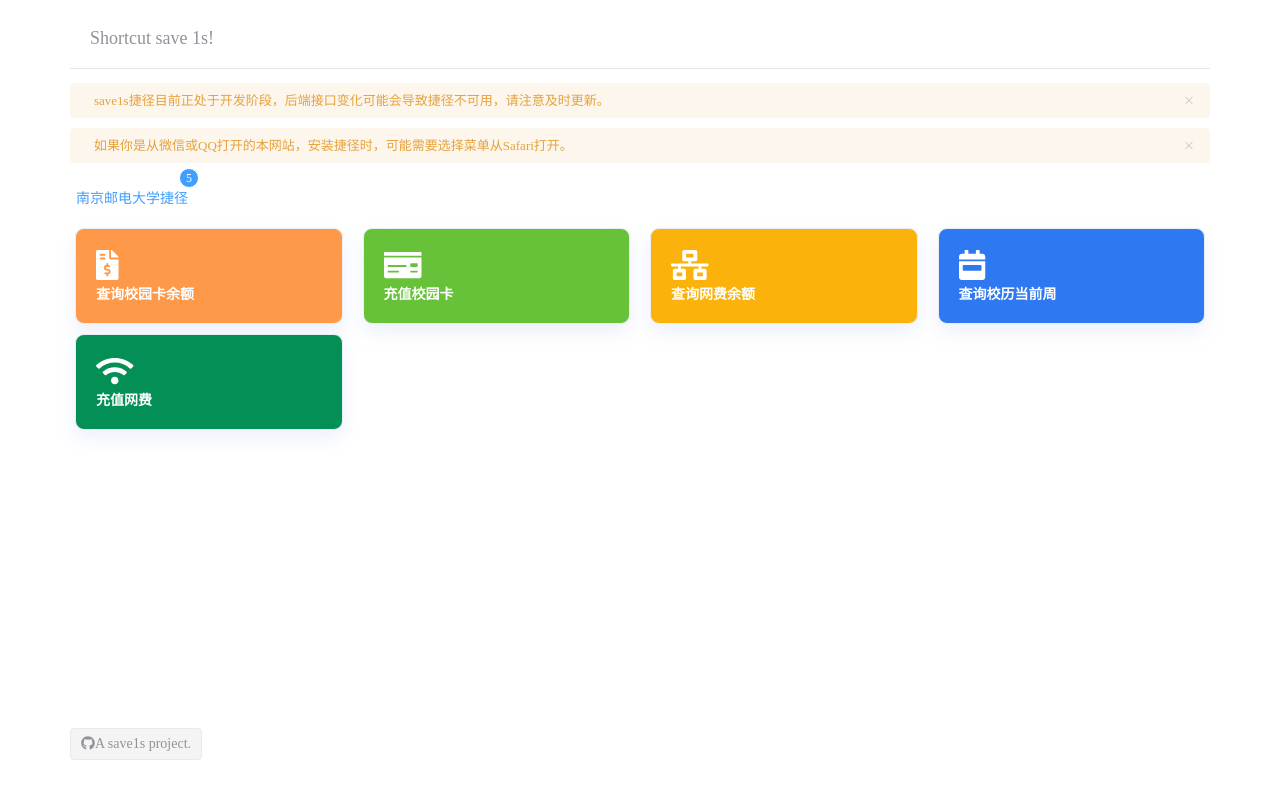
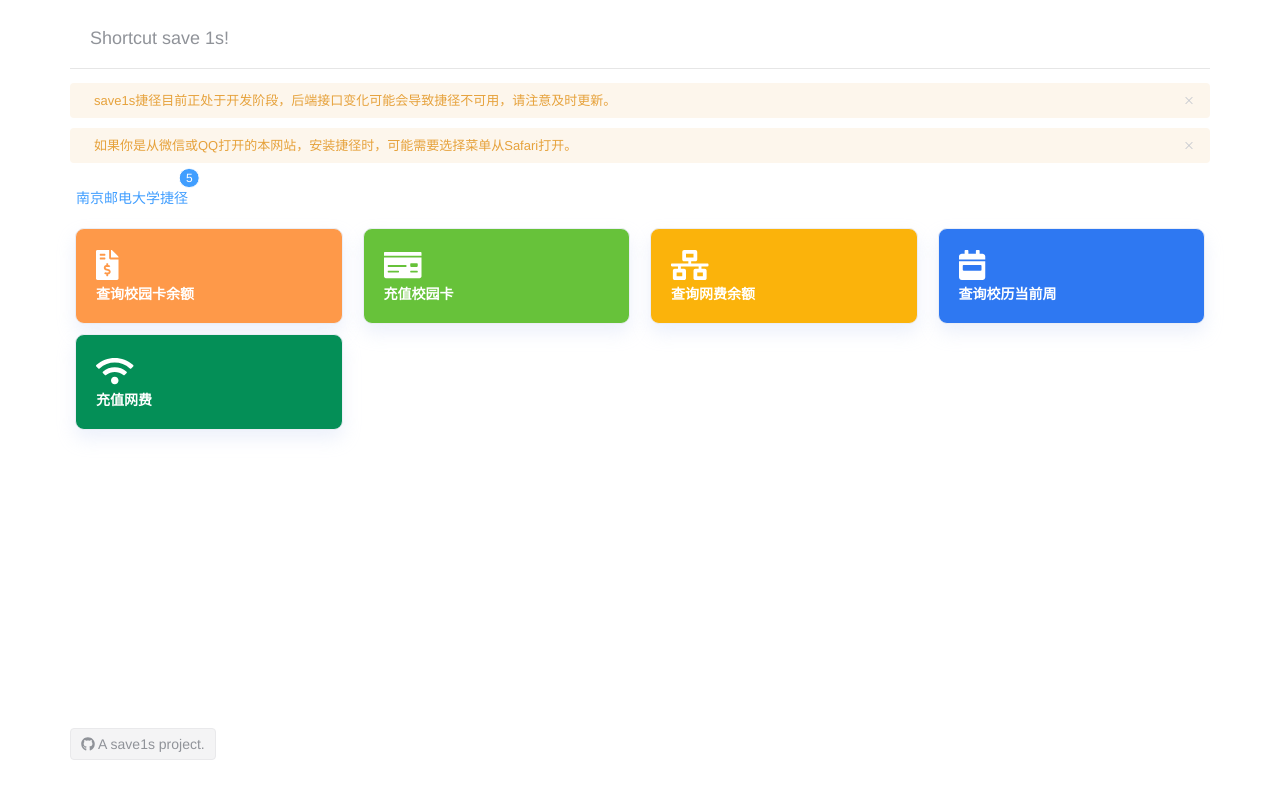
Before and after one commit to save1s/shortcuts, a Vue app: page / in a window 1280 px wide. Built offline with nearby package versions, Linux system fonts and the light colour scheme; the HTML template or start-up script is replaced by a standard one.

Commit message:
fix font.

```diff
--- a/src/App.vue
+++ b/src/App.vue
@@ -8,5 +8,6 @@
 #app {
   -webkit-font-smoothing: antialiased;
   -moz-osx-font-smoothing: grayscale;
+  font-family: "Helvetica Neue",Helvetica,"PingFang SC","Hiragino Sans GB","Microsoft YaHei","微软雅黑",Arial,sans-serif;
 }
 </style>
--- a/src/pages/Main.vue
+++ b/src/pages/Main.vue
@@ -67,7 +67,7 @@
       <el-footer>
         <div class="bs-container">
           <el-tag type="info" @click="save1s" style="cursor: pointer; font-size: 14px">
-            <font-awesome-icon :icon="['fab', 'github']"/>A save1s project.
+            <font-awesome-icon :icon="['fab', 'github']"/> A save1s project.
           </el-tag>
         </div>
       </el-footer>
```
Also changed, not shown: 7 other files (tests, documents, lock files or other folders).
